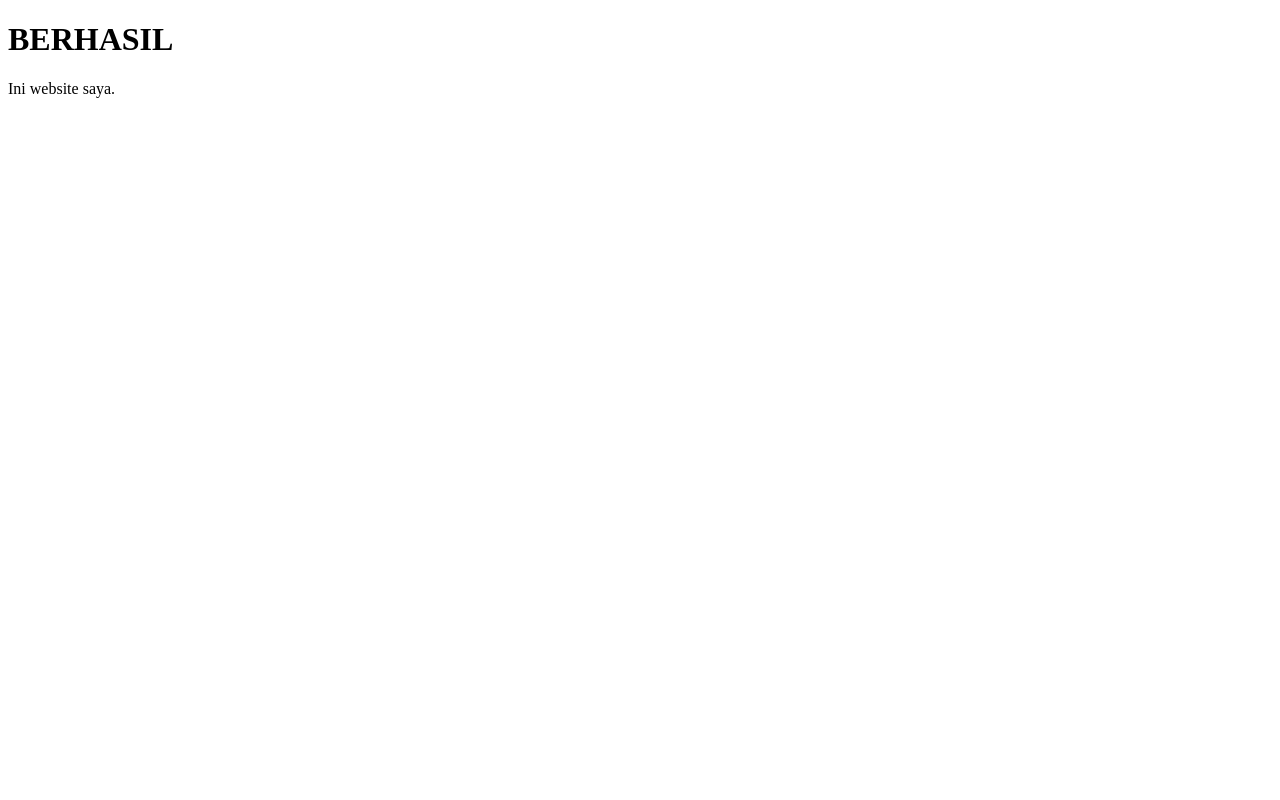
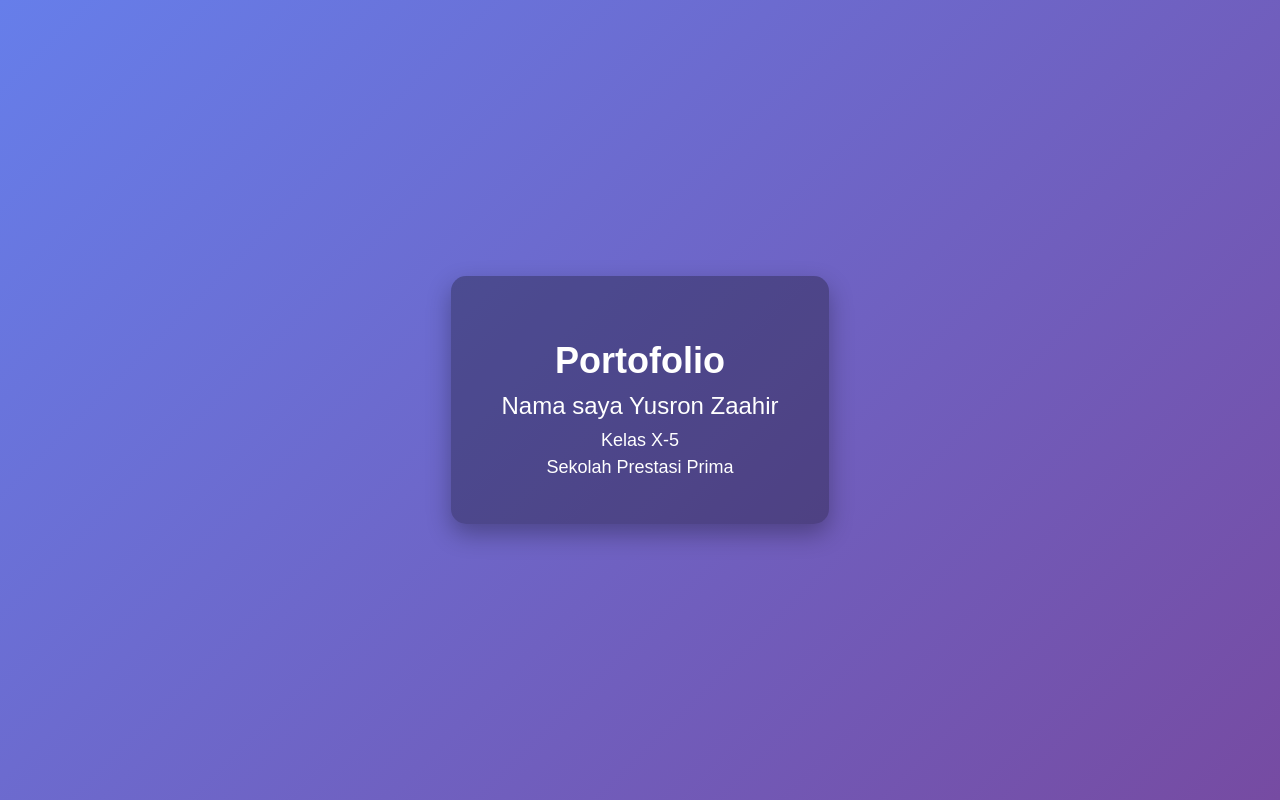
Before and after one commit to rexxytiktok13-cmyk/yusronzaahir, a plain HTML site: page index.html in a window 1280 px wide. Drawn offline with Linux system fonts and the light colour scheme.

Commit message:
Update index.html

```diff
--- a/index.html
+++ b/index.html
@@ -1,11 +1,52 @@
 <!DOCTYPE html>
-<html>
+<html lang="id">
 <head>
-  <title>Web Saya</title>
+  <meta charset="UTF-8">
+  <title>Portofolio Yusron Zaahir</title>
+  <style>
+    body {
+      margin: 0;
+      font-family: Arial, Helvetica, sans-serif;
+      background: linear-gradient(135deg, #667eea, #764ba2);
+      color: white;
+      height: 100vh;
+      display: flex;
+      justify-content: center;
+      align-items: center;
+    }
+
+    .card {
+      background: rgba(0, 0, 0, 0.3);
+      padding: 40px 50px;
+      border-radius: 15px;
+      text-align: center;
+      box-shadow: 0 10px 25px rgba(0,0,0,0.3);
+    }
+
+    h1 {
+      margin-bottom: 10px;
+      font-size: 36px;
+    }
+
+    h2 {
+      margin: 10px 0;
+      font-weight: normal;
+    }
+
+    p {
+      margin: 6px 0;
+      font-size: 18px;
+    }
+  </style>
 </head>
 <body>
-  <h1>BERHASIL</h1>
-  <p>Ini website saya.</p>
+
+  <div class="card">
+    <h1>Portofolio</h1>
+    <h2>Nama saya Yusron Zaahir</h2>
+    <p>Kelas X-5</p>
+    <p>Sekolah Prestasi Prima</p>
+  </div>
+
 </body>
-
 </html>
```
